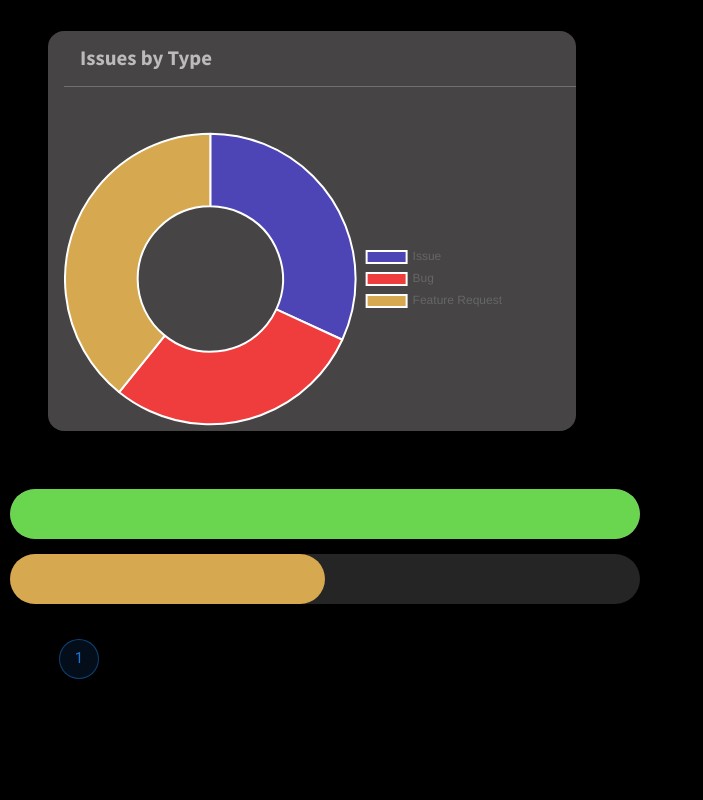
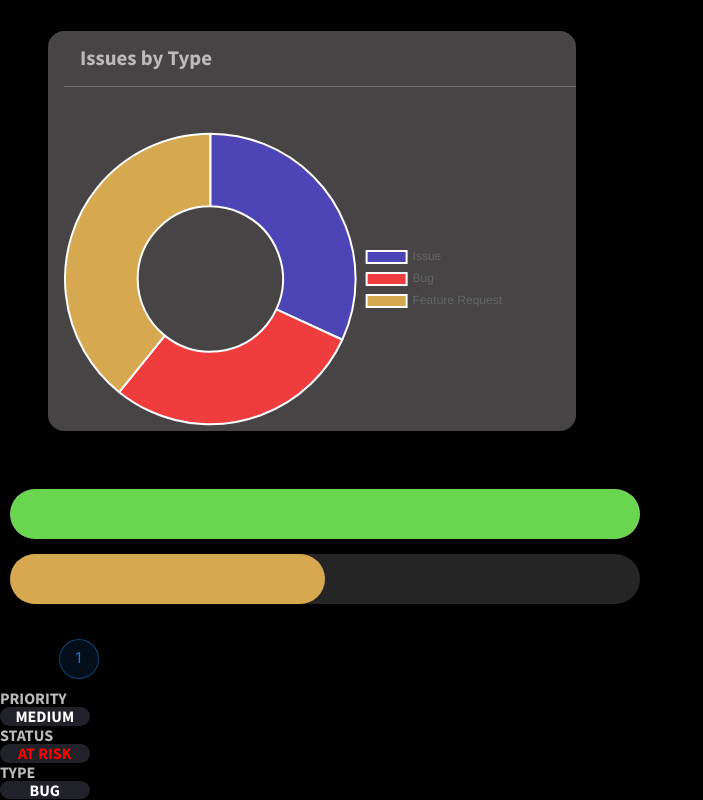
Before and after one commit to lateefazeez/project-issue-tracker, a React (Create React App) app in the folder client/: page / in a window 1280 px wide. Shown: the part 979-1779 px from the top of the page, without its empty margins (0-703 px from the left). Before the commit the page ends 1668 px from the top, so only its background shows below. Built offline with nearby package versions, Linux system fonts and the light colour scheme; no server answers.

Commit message:
added health status components

```diff
--- a/client/src/App.js
+++ b/client/src/App.js
@@ -10,6 +10,9 @@ import TicketPage from './components/TicketPage';
 import Chart from './components/Chart';
 import ProgressBar from './components/ProgressBar';
 import TablePaginations from './components/slider/TablePaginations';
+import HealthPriority from './components/HealthStats/HealthPriority';
+import HealthStatus from './components/HealthStats/HealthStatus';
+import HealthType from './components/HealthStats/HealthType';
 
 function App() {
   const [projects, setProjects] = useState([])
@@ -41,6 +44,9 @@ function App() {
       <Chart />
       <ProgressBar />
       <TablePaginations />
+      <HealthPriority />
+      <HealthStatus />
+      <HealthType />
     </div>
   );
 }
--- /dev/null
+++ b/client/src/components/HealthStats/HealthPriority.jsx
@@ -0,0 +1,28 @@
+import "./HealthStats.scss";
+const HealthPriority = (props) => {
+  // const { ticketPriority } = props;
+  return (
+    <div className="container">
+      <h4>PRIORITY</h4>
+      <div className="health">
+        <h4>{ticket.priority}</h4>
+      </div>
+    </div>
+  );
+}
+
+export default HealthPriority;
+
+const ticket = {
+  start_date: "Jul 20, 2021",
+  end_date: "Jul 22, 2021",
+  plan_duration: 137,
+  title: "Where can I get some?",
+  description: "There are many variations of passages of Lorem Ipsum available",
+  status: "At Risk",
+  category: "Bug",
+  priority: "Medium",
+  percentage_complete: 0,
+  projects_id: 1,
+  users_id: 2
+};
--- /dev/null
+++ b/client/src/components/HealthStats/HealthStats.scss
@@ -0,0 +1,23 @@
+@import "../../styles/mixins.scss";
+@import "../../styles/variables.scss";
+
+.container {
+  color:#BCBABA;
+  // display: flex;
+  // flex-direction: column
+}
+
+.health{
+  color: $white;
+  background-color: $nav-background;
+  width: 7%;
+  border-radius: 15px;
+  display: flex;
+  justify-content: center;
+  text-transform: uppercase;
+
+}
+
+#status--atrisk {
+  color: red;
+}
--- /dev/null
+++ b/client/src/components/HealthStats/HealthStatus.jsx
@@ -0,0 +1,33 @@
+import classNames from "classnames";
+import "./HealthStats.scss";
+
+const HealthStatus = (props) => {
+  // State is managed elsewhere for the status (app/tickets component)
+  // const { ticketStatus, atRisk } = props;
+  // const statusId = classNames('status', {'status--atrisk': atRisk});
+  const statusId = "status--atrisk"
+  return (
+    <div className="container">
+      <h4>STATUS</h4>
+      <div className="health">
+        <h4 id={statusId}>{ticket.status}</h4>
+      </div>
+    </div>
+  );
+}
+
+const ticket = {
+  start_date: "Jul 20, 2021",
+  end_date: "Jul 22, 2021",
+  plan_duration: 137,
+  title: "Where can I get some?",
+  description: "There are many variations of passages of Lorem Ipsum available",
+  status: "At Risk",
+  category: "Bug",
+  priority: "Medium",
+  percentage_complete: 0,
+  projects_id: 1,
+  users_id: 2
+};
+
+export default HealthStatus;
--- /dev/null
+++ b/client/src/components/HealthStats/HealthType.jsx
@@ -0,0 +1,28 @@
+import "./HealthStats.scss";
+const HealthType = (props) => {
+  // const { ticketType } = props;
+  return (
+    <div className="container">
+      <h4>TYPE</h4>
+      <div className="health">
+        <h4>{ticket.category}</h4>
+      </div>
+    </div>
+  );
+}
+
+export default HealthType;
+
+const ticket = {
+  start_date: "Jul 20, 2021",
+  end_date: "Jul 22, 2021",
+  plan_duration: 137,
+  title: "Where can I get some?",
+  description: "There are many variations of passages of Lorem Ipsum available",
+  status: "At Risk",
+  category: "Bug",
+  priority: "Medium",
+  percentage_complete: 0,
+  projects_id: 1,
+  users_id: 2
+};
--- a/client/src/components/Navigation.jsx
+++ b/client/src/components/Navigation.jsx
@@ -1,7 +1,7 @@
 import "./Navigation.scss";
 
 const Navigation = (props) => {
-  const { isOpen, setMenu } = props
+  const { isOpen, setMenu, } = props //user in the future
 
   return (
     <nav id="nav" className={isOpen ? "sidebar" : "closed"}>
--- a/client/src/components/Navigation.scss
+++ b/client/src/components/Navigation.scss
@@ -3,9 +3,11 @@
 
 .menuicon {
   display: flex;
-  align-items: flex-start;
+  // align-items: flex-start;
   z-index: 1;
   position: fixed;
+  top: 0;
+  left: 0;
 
 }
 
@@ -15,7 +17,7 @@
 
 .navuser {
   color: #4D45B5;
-  border-bottom: 2.5px solid $text-dark;
+  border-bottom: 1px solid #707070;
   font-size: 30px;
 
   &:hover {
@@ -25,7 +27,7 @@
 }
 
 .navitems {
-  border-bottom: 2.5px solid $text-dark;
+  border-bottom: 1px solid #707070;
 }
 
 
@@ -54,6 +56,6 @@
   align-items: center;
   font-size: 20px;
   color: $text-dark;
-  border-bottom: 2.5px solid $text-dark;
+  border-bottom: 1px solid #707070;
 
 }
--- a/client/src/components/TopNavigation.jsx
+++ b/client/src/components/TopNavigation.jsx
@@ -8,7 +8,7 @@ const TopNavigation = (props) => {
   return (
     <div className="menuicon" >
       <IconButton onClick={() => { setMenu(isOpen ? false : true);}}>
-        <MenuIcon style={{ fontSize: 40  }} />
+        <MenuIcon style={{ fontSize: 40, color:"#4D45B5" }} />
       </IconButton>
     </div>
   );
```
Also changed, not shown: client/src/components/HealthStats.jsx (deleted, +0 -7 lines), client/src/components/HealthStatsItems.jsx (deleted).
